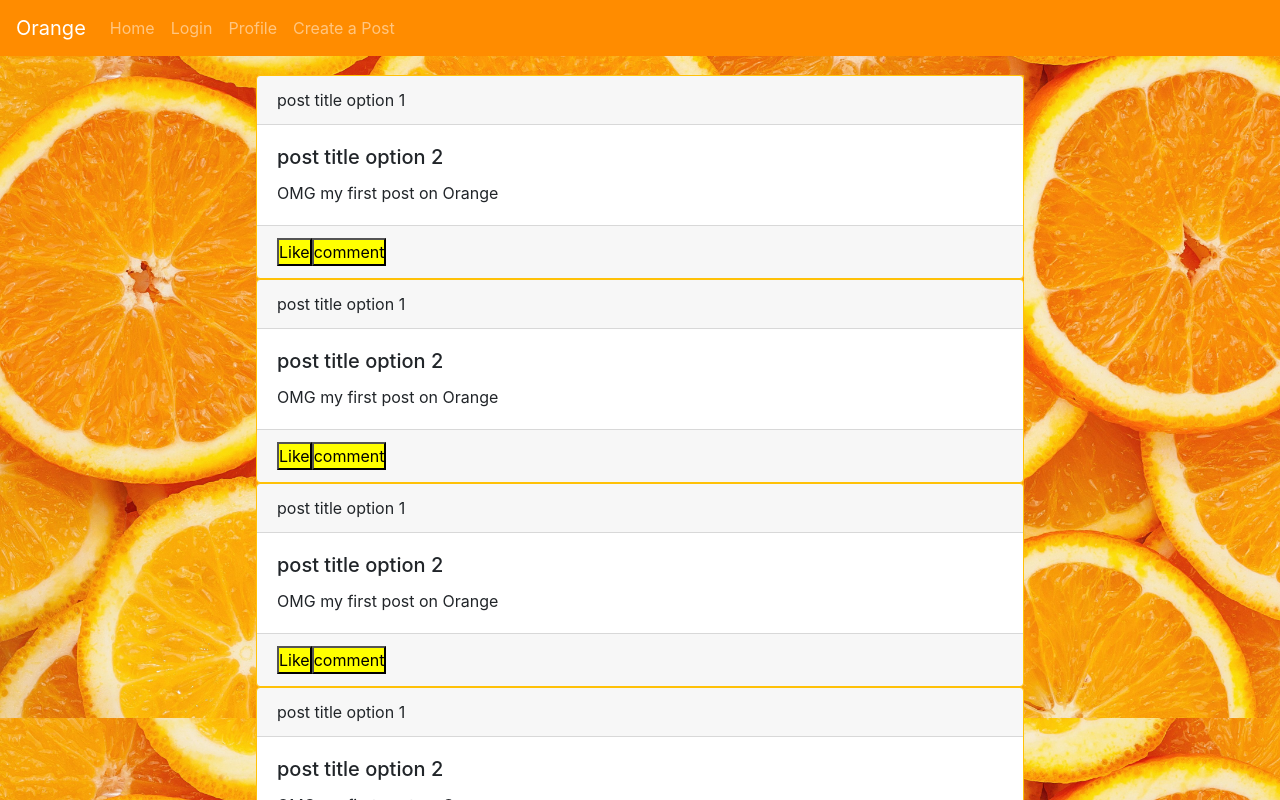
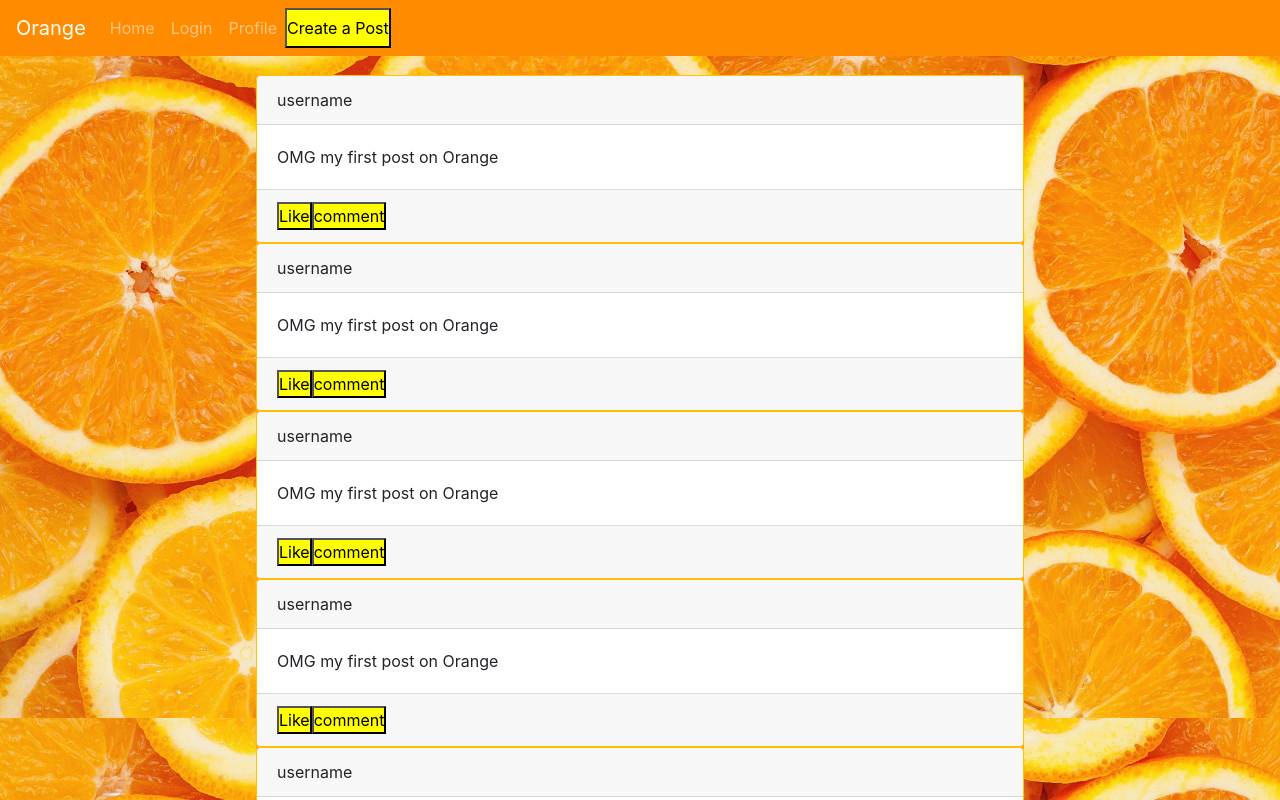
Before and after one commit to Team-Orange4/orange-backend, a React (Create React App) app: page / in a window 1280 px wide. Shown: the top 800 px of the page. Built offline with nearby package versions, Linux system fonts and the light colour scheme.

Commit message:
changed from post title to username

```diff
--- a/src/App.js
+++ b/src/App.js
@@ -1,15 +1,17 @@
-import React from 'react';
+import React, { useState } from 'react';
 import { Route } from 'react-router-dom';
 
 import Feed from './components/Feed';
 import NavComponent from './components/NavComponent';
 
+
 import './App.scss';
 
 function App() {
+
 	return (
 		<div className='App'>
-			<NavComponent />
+			<NavComponent  />
 			<main>
 				<Route path='/' component={Feed} />
 			</main>
--- a/src/components/NavComponent.js
+++ b/src/components/NavComponent.js
@@ -13,7 +13,7 @@ const NavComponent = () => {
 					<Nav.Link href='#home'>Home</Nav.Link>
 					<Nav.Link href='#login'>Login</Nav.Link>
 					<Nav.Link href='#profile'>Profile</Nav.Link>
-					<Nav.Link href='#modal'>Create a Post</Nav.Link>
+					<button>Create a Post</button>
 				</Nav>
 			</Navbar>
 			{/* <Link>Home</Link> <br />
--- a/src/components/Post.js
+++ b/src/components/Post.js
@@ -8,9 +8,8 @@ const Post = () => {
 	return (
 		<div>
 			<Card border='warning'>
-				<Card.Header>post title option 1</Card.Header>
+				<Card.Header>username</Card.Header>
 				<Card.Body>
-					<Card.Title>post title option 2</Card.Title>
 					<Card.Text>OMG my first post on Orange</Card.Text>
 				</Card.Body>
 				<Card.Footer>
```
Also changed, not shown: src/components/Modal.js (deleted, +0 -11 lines), src/components/ModalComponent.js (added, +28 -0 lines).
